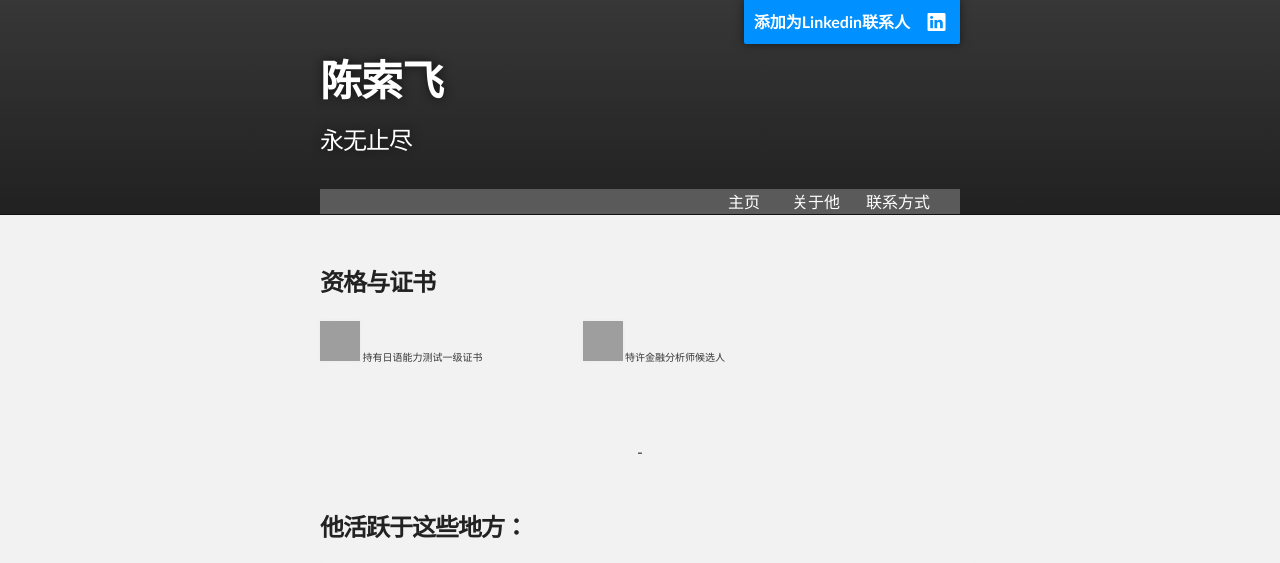
After one commit to csf49/csf49.github.io, a PHP site: page /about-cn.html in a window 1280 px wide. The commit adds this page. Shown: the top 563 px of the page. Run offline with PHP 8.4, Linux system fonts and the light colour scheme; grey boxes are pictures that could not be loaded.

Commit message:
cn about
added

```diff
--- /dev/null
+++ b/about-cn.html
@@ -0,0 +1,91 @@
+<!DOCTYPE html>
+<html>
+
+  <head>
+    <meta charset='utf-8' />
+    <meta http-equiv="X-UA-Compatible" content="chrome=1" />
+    <meta name="description" content="www.chensuofei.com : Web test project" />
+
+    <link rel="stylesheet" type="text/css" media="screen" href="stylesheets/stylesheet.css">
+
+    <title>www.chensuofei.com</title>
+  </head>
+
+  <body>
+
+<!-- HEADER -->
+    <div id="header_wrap" class="outer">
+        <header class="inner">
+		  <a id="forkme_banner" href="http://www.linkedin.com/pub/suofei-chen/75/122/7b6/">添加为Linkedin联系人</a>
+          <h1 id="project_title">陈索飞</h1>
+          <h4 id="project_tagline">永无止尽</h4>
+          <header class="bannercol">
+           <a id="home_banner"  href="http://www.chensuofei.com/cn">主页</a>
+          <a id="about_banner"  href="http://www.chensuofei.com/about">关于他</a>
+          <a id="contact_banner"  href="http://www.chensuofei.com/contact">联系方式</a>
+          </header>
+		</header>
+    </div>
+
+    <!-- MAIN CONTENT -->
+	<div id="main_content_wrap" class="outer">
+	  <section id="main_content" class="inner">
+
+<div class="rencentcontent">
+	<h3>
+	  资格与证书
+	</h3>
+
+	  <table>
+	  <tr>
+	  <td width="auto"><p style="font-size:10px"><img src="https://farm6.staticflickr.com/5237/14116866988_518f65f834_o.png" width="40" height="40" alt="58fe522efe43dd168f02f421e6432a22t">  持有日语能力测试一级证书</p></td>
+	  <td width="auto"><p style="font-size:10px"><img src="https://farm3.staticflickr.com/2936/14306638195_67803f7527_o.jpg" width="40" height="40" alt="cfa">  特许金融分析师候选人</p></td>
+	  </tr>
+	  </table>
+</div>
+
+<div class="contentstuffing">
+<p>
+-
+</p>
+</div>
+
+        <h3>
+<a name="welcome-to-github-pages" class="anchor" href="#welcome-to-github-pages"><span class="octicon octicon-link"></span></a>
+      他活跃于这些地方：
+      </h3>
+
+<div class="cities">
+  <table>
+<tr>
+<td width="auto"><image src="https:///farm4.staticflickr.com/3741/14106353917_976a121862.jpg" width="200" height="110" alt="manulife-financial-128x128"></td>
+<td width="auto"><image src="https://farm6.staticflickr.com/5539/14292389754_f177b0f09d.jpg" width="200" height="110" alt="Construction - Brushed"></td>
+<td width="auto"><image src="https://farm6.staticflickr.com/5117/14290946442_52f2c61588.jpg" width="200" height="110" alt="Philadelphia Skyline"></td>
+</tr>
+  </table>
+  <table>
+<tr>
+<td width="auto"><p>日本，金泽市</p></td>
+<td width="auto"><p>中国，成都市</p></td >
+<td width="auto"><p>美国，费城市</p></td>
+</table>
+</tr >
+</div>
+
+
+  </section>
+    </div   >
+
+
+
+    <!-- FOOTER  -->
+    <div id="footer_wrap" class="outer">
+      <footer class="inner">
+        <p>If you are really good at web designing, coding or building large databases, then you can <a href="http://www.chensuofei.com/learn_code">help him to</a> change something</p>
+      </footer>
+    </div>
+
+
+
+  </body>
+</html>
--- a/stylesheets/stylesheet.css
+++ b/stylesheets/stylesheet.css
@@ -332,8 +332,8 @@ Full-Width Styles
 }
 
 .contentstuffing{
-	height:100px;
-	margin-top:100px;
+	height:60px;
+	margin-top:60px;
 	text-align:center;
 }
 
```
Also changed, not shown: cn.html (+5 -7 lines).
